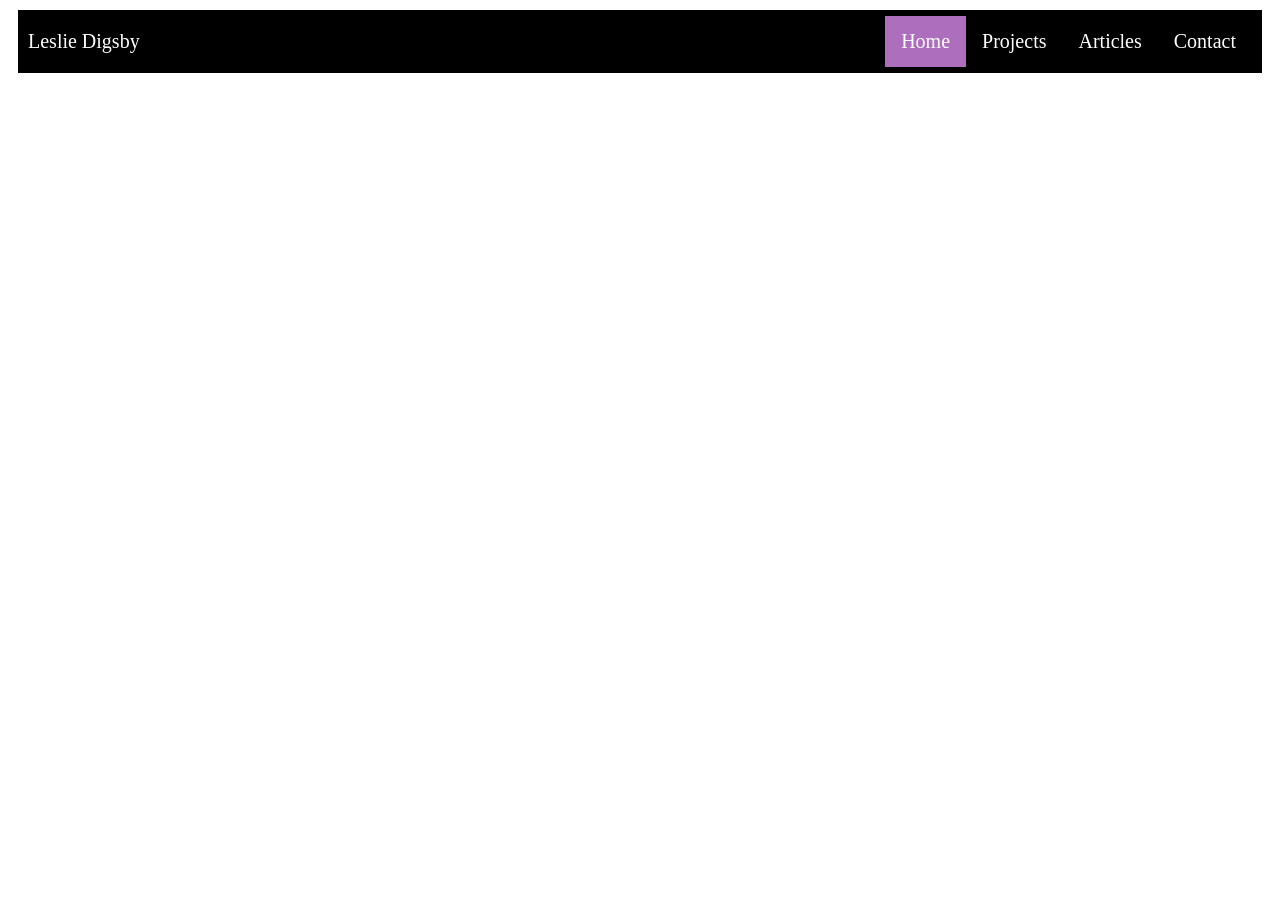
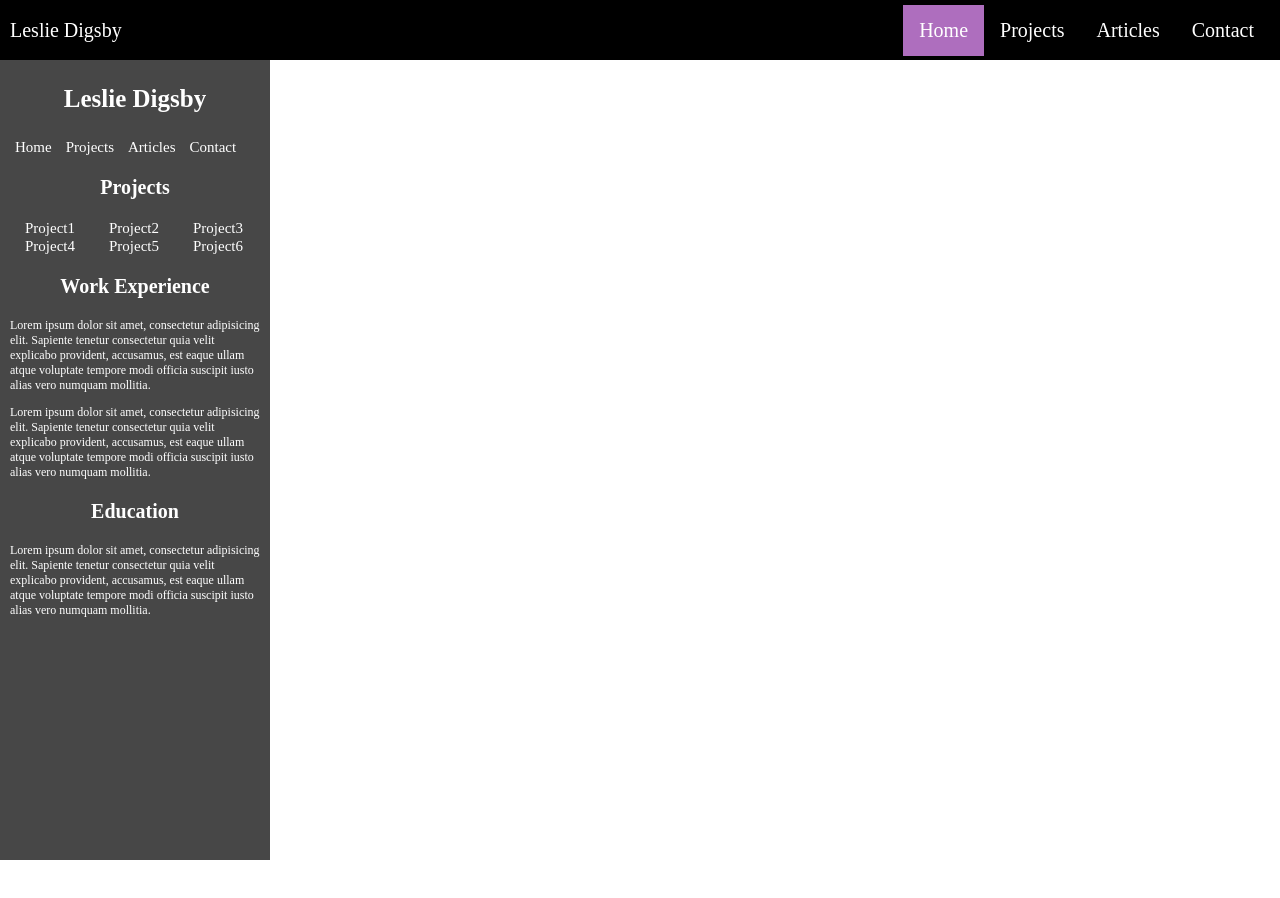
Before and after one commit to lesliedigsby/lesliedigsby.github.io, a plain HTML site: page index.html in a window 1280 px wide. Shown: the top 898 px of the page. Before the commit the page ends 800 px from the top, so only its background shows below. Drawn offline with Linux system fonts and the light colour scheme.

Commit message:
added HTML and css for sidebar

```diff
--- a/index.html
+++ b/index.html
@@ -15,6 +15,50 @@
         <a href="contact.html">Contact</a>
     </div>
 
+    <div class="sidebar">
+        <div class="sidebar-nav">
+            <p class="sidebar-name">Leslie Digsby</p>
+            <a class="sidebar-nav-a" href="index.html">Home</a>
+            <a class="sidebar-nav-a" href="projects.html">Projects</a>
+            <a class="sidebar-nav-a" href="articles.html">Articles</a>
+            <a class="sidebar-nav-a" href="contact.html">Contact</a>
+        </div>
+        <div class="sidebar-projects">
+            <p class="sidebar-title">Projects</p>
+            <a class="sidebar-proj-a" href="#">Project1</a>
+            <a class="sidebar-proj-a" href="#">Project2</a>
+            <a class="sidebar-proj-a" href="#">Project3</a>
+            <a class="sidebar-proj-a" href="#">Project4</a>
+            <a class="sidebar-proj-a" href="#">Project5</a>
+            <a class="sidebar-proj-a" href="#">Project6</a>
+        </div>
+        <div class="sidebar-workexp">
+            <p class="sidebar-title">Work Experience</p>
+            <p class="sidebar-descriptors">
+                Lorem ipsum dolor sit amet, consectetur adipisicing elit. Sapiente tenetur
+                consectetur quia velit explicabo provident, accusamus, est eaque
+                ullam atque voluptate tempore modi officia suscipit iusto alias vero
+                numquam mollitia.
+            </p>
+            <p class="sidebar-descriptors">
+                Lorem ipsum dolor sit amet, consectetur adipisicing elit. Sapiente tenetur
+                consectetur quia velit explicabo provident, accusamus, est eaque
+                ullam atque voluptate tempore modi officia suscipit iusto alias vero
+                numquam mollitia.
+            </p>
+        </div>
+        <div class="sidebar-edu">
+            <p class="sidebar-title">Education</p>
+            <p class="sidebar-descriptors">
+                Lorem ipsum dolor sit amet, consectetur adipisicing elit. Sapiente tenetur
+                consectetur quia velit explicabo provident, accusamus, est eaque
+                ullam atque voluptate tempore modi officia suscipit iusto alias vero
+                numquam mollitia.
+            </p>
+        </div>
+
+    </div>
+
     <script src="index.js"></script>
 </body>
 </html>
--- a/style.css
+++ b/style.css
@@ -1,10 +1,20 @@
+body {
+    height: 3000px;
+}
+
 .nav-bar {
     background-color: black;
     overflow: hidden;
     display: flex;
     align-items: center;
-    margin: 10px;
+    margin: 0;
     padding-right: 10px;
+    position: fixed;
+    height: 60px;
+    top: 0;
+    left: 0;
+    right: 0;
+    z-index: 100;
 }
 
 .nav-bar p {
@@ -32,3 +42,54 @@
 .nav-bar a.active {
     background-color: rgb(174, 110, 190);
 }
+
+.sidebar {
+    height: 100%;
+    width: 250px;
+    position: fixed;
+    top: 60px;
+    left: 0;
+    background-color: rgb(71, 71, 71);
+    padding-left: 10px;
+    padding-right: 10px;
+}
+
+.sidebar-name, .sidebar-title {
+    color: white;
+    font-size: 25px;
+    font-weight: bold;
+    text-align: center;
+}
+
+.sidebar-nav-a {
+    color: white;
+    text-align: center;
+    padding: 5px 5px;
+    text-decoration: none;
+    font-size: 15px;
+}
+
+
+.sidebar a:hover {
+    background-color: lightslategray;
+}
+
+.sidebar-proj-a {
+    color: white;
+    text-align: center;
+    margin: 12px 12px;
+    padding: 3px 3px;
+    text-decoration: none;
+    font-size: 15px;
+}
+
+.sidebar-title {
+    color: white;
+    font-size: 20px;
+    font-weight: bold;
+}
+
+.sidebar-descriptors {
+    font-size: 12px;
+    color: white;
+}
```
